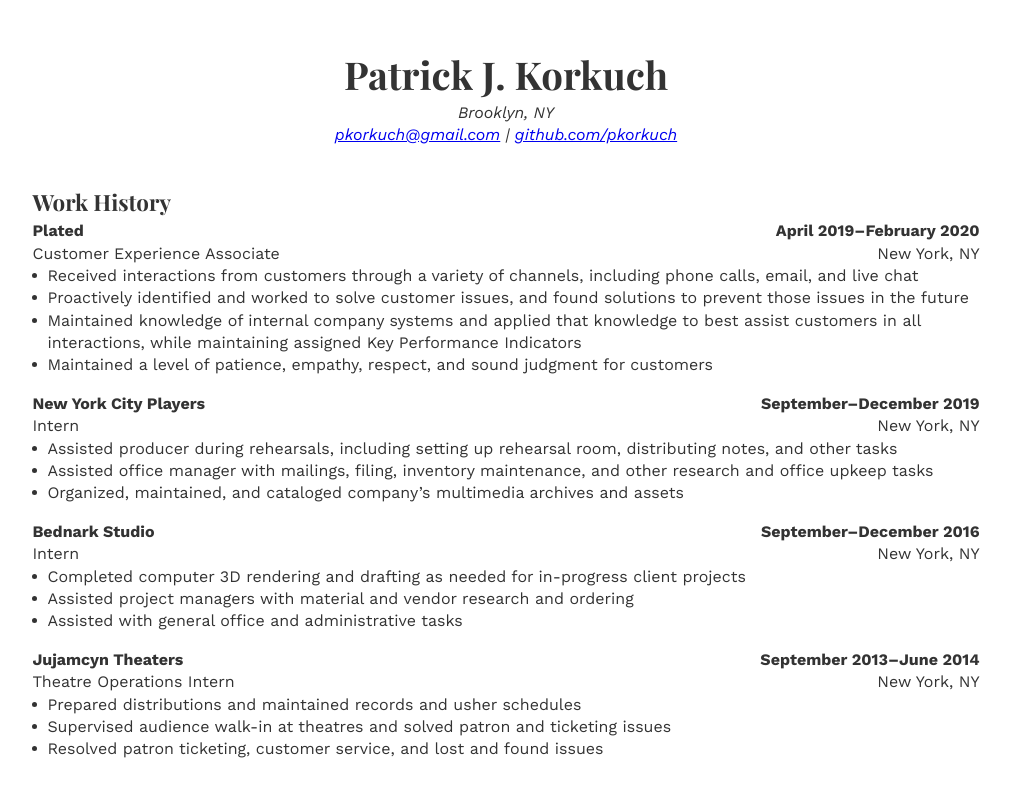
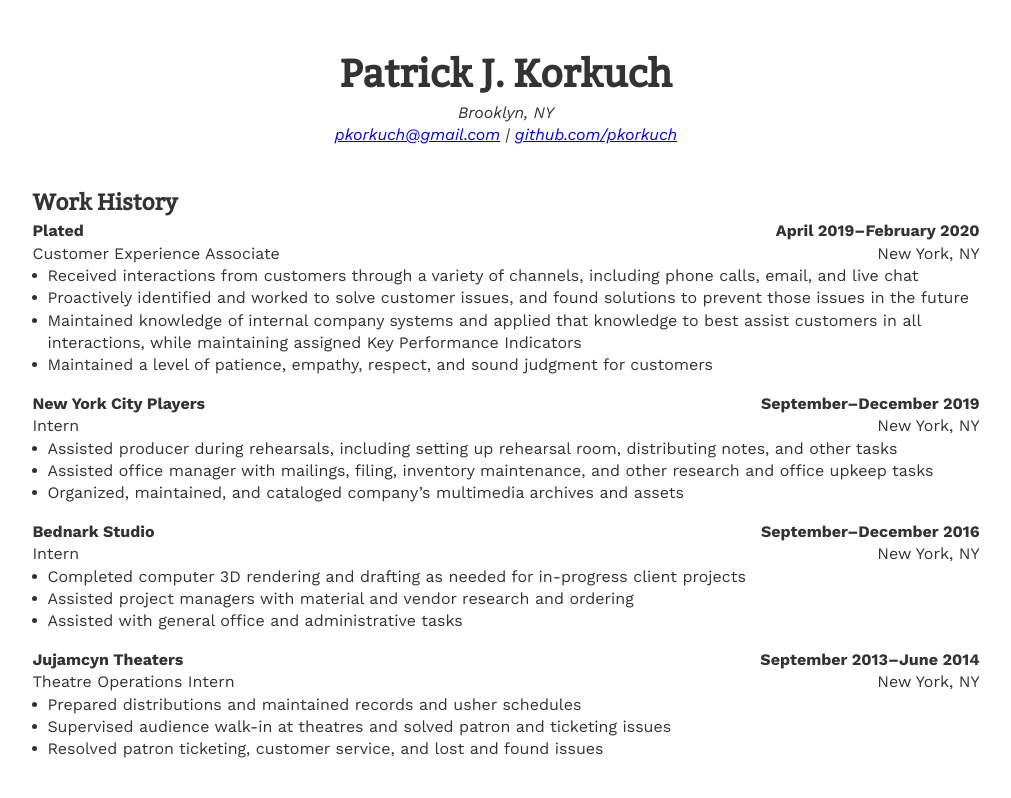
Before and after one commit to pkorkuch/pkorkuch.github.io, a plain HTML site: page resume.html in a window 1280 px wide. Shown: the top 798 px of the page, without its empty margins (134-1145 px from the left). Drawn offline with nearby package versions, Linux system fonts and the light colour scheme.

Commit message:
Replace Playfair Display with Bitter as h1 and h2 display font.

```diff
--- a/static/styles.css
+++ b/static/styles.css
@@ -1,15 +1,26 @@
 @font-face {
-    font-family: 'PlayfairDisplay';
-    src: url('./fonts/PlayfairDisplay-VariableFont_wght.ttf') format('truetype');
-    font-weight: 400 900;
+    font-family: 'Bitter';
+    src: url('./fonts/bitter-bold-webfont.woff2') format('woff2'),
+        url('./fonts/bitter-bold-webfont.woff') format('woff');
+    font-weight: normal;
+    font-style: normal;
+
+}
+
+@font-face {
+    font-family: 'Bitter';
+    src: url('./fonts/bitter-italic-webfont.woff2') format('woff2'),
+        url('./fonts/bitter-italic-webfont.woff') format('woff');
+    font-weight: normal;
     font-style: normal;
 }
 
 @font-face {
-    font-family: 'PlayfairDisplay';
-    src: url('./fonts/PlayfairDisplay-Italic-VariableFont_wght.ttf') format('truetype');
-    font-weight: 400 900;
-    font-style: italic;
+    font-family: 'Bitter';
+    src: url('./fonts/bitter-regular-webfont.woff2') format('woff2'),
+        url('./fonts/bitter-regular-webfont.woff') format('woff');
+    font-weight: normal;
+    font-style: normal;
 }
 
 @font-face {
@@ -83,7 +94,7 @@ li::before {
 }
 
 h1, h2 {
-    font-family: PlayfairDisplay;
+    font-family: Bitter;
 }
 
 h1 {
```
Also changed, not shown: static/fonts/PlayfairDisplay-Italic-VariableFont_wght.ttf (deleted), static/fonts/PlayfairDisplay-VariableFont_wght.ttf (deleted), static/fonts/bitter-bold-webfont.woff (added), static/fonts/bitter-bold-webfont.woff2 (added), static/fonts/bitter-italic-webfont.woff (added), static/fonts/bitter-italic-webfont.woff2 (added), static/fonts/bitter-regular-webfont.woff (added), static/fonts/bitter-regular-webfont.woff2 (added).
